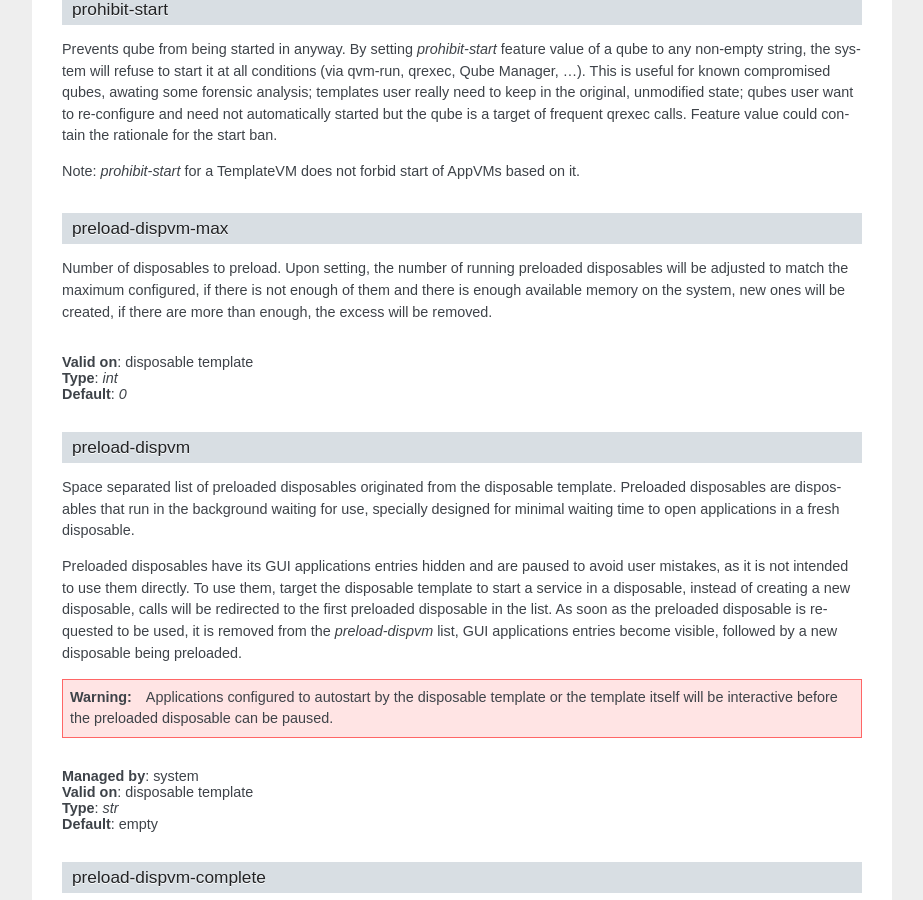
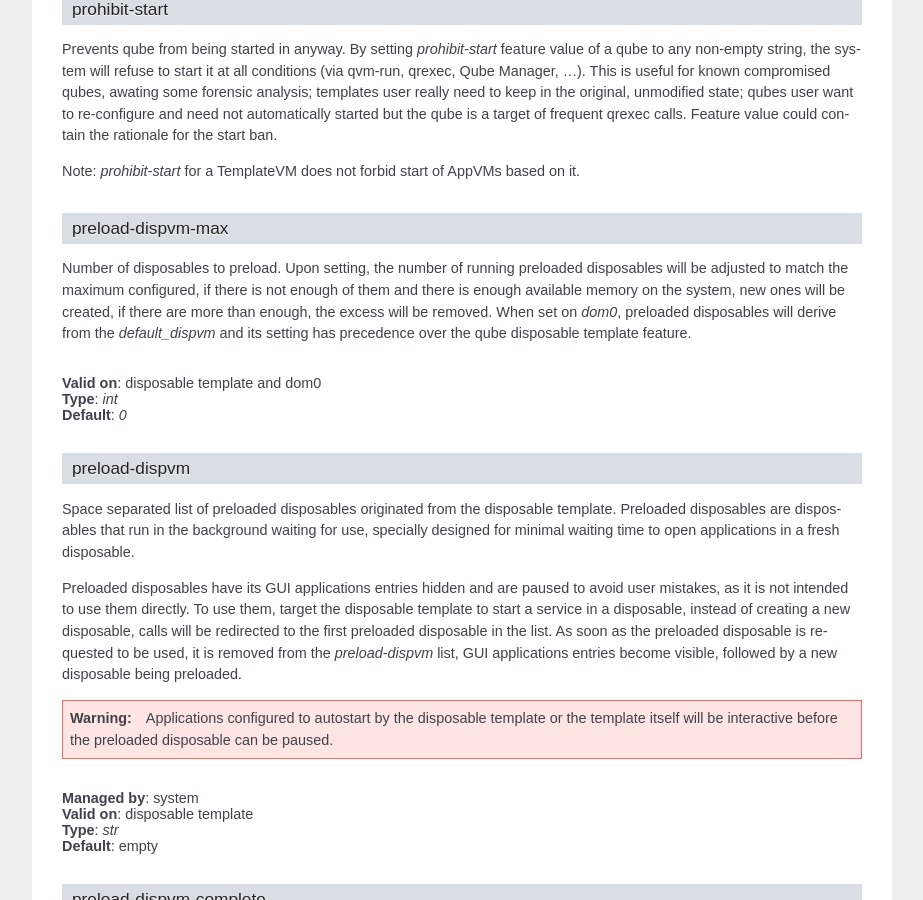
Before and after one commit to QubesOS/qubes-core-admin-client, a Sphinx documentation site: the page built from doc/manpages/qvm-features.rst, in a window 1280 px wide and 900 px high, scrolled down 6865 px. Shown: the whole window, without its empty margins (198-1121 px from the left). Built offline with Sphinx 7.4.7, drawn with Linux system fonts in a browser that asks for light colours; the version number could not be read and is left out.

Commit message:
Document default_dispvm preload feature
For: https://github.com/QubesOS/qubes-issues/issues/1512
For: https://github.com/QubesOS/qubes-desktop-linux-manager/pull/262

```diff
--- a/doc/manpages/qvm-features.rst
+++ b/doc/manpages/qvm-features.rst
@@ -432,10 +432,12 @@ preload-dispvm-max
 Number of disposables to preload. Upon setting, the number of running preloaded
 disposables will be adjusted to match the maximum configured, if there is not
 enough of them and there is enough available memory on the system, new ones will
-be created, if there are more than enough, the excess will be removed.
+be created, if there are more than enough, the excess will be removed. When set
+on `dom0`, preloaded disposables will derive from the `default_dispvm` and its
+setting has precedence over the qube disposable template feature.
 
 |
-| **Valid on**: disposable template
+| **Valid on**: disposable template and dom0
 | **Type**: `int`
 | **Default**: `0`
 
```
